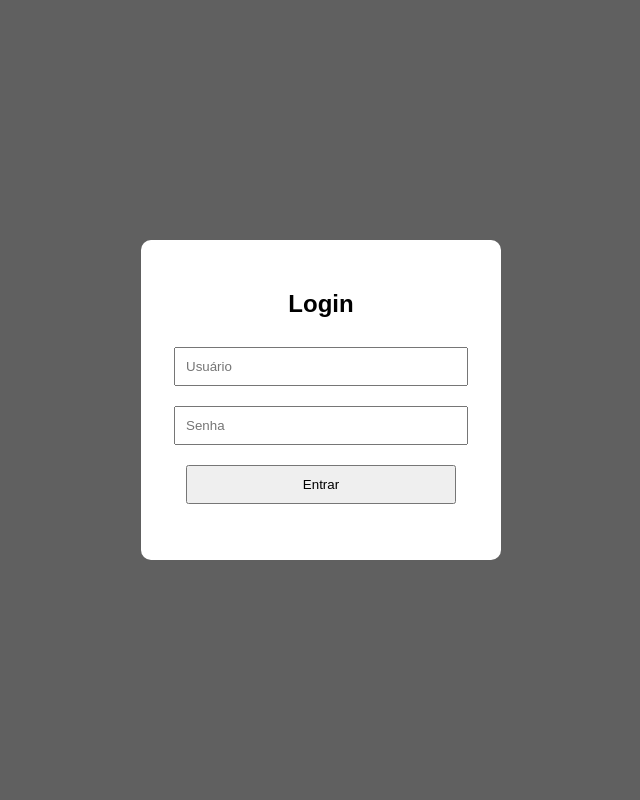
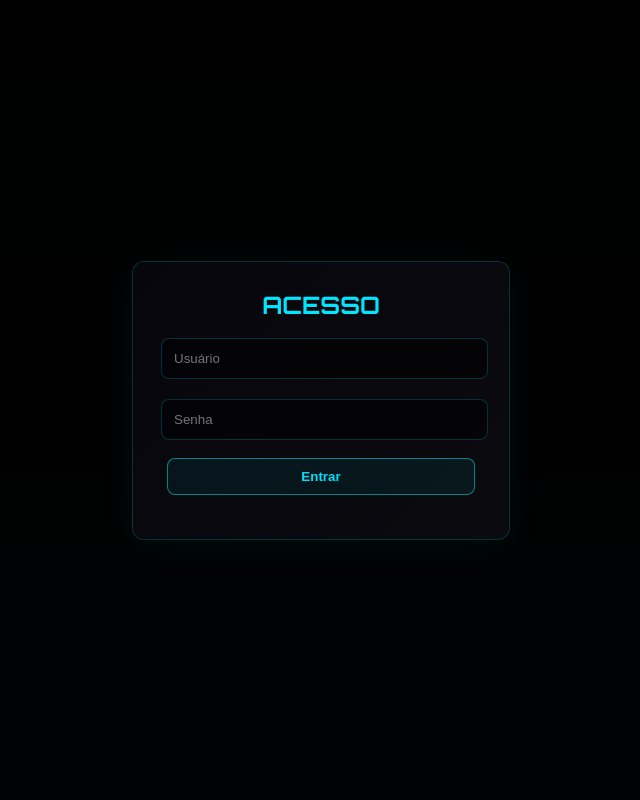
Before and after one commit to brunodratcu/RASPBERRY, a Flask app: page / in a window 1280 px wide. Shown: the whole page, without its empty margins (319-959 px from the left). Run offline with Flask 3, Linux system fonts and the light colour scheme.

Commit message:
alterando layout

```diff
--- a/magic_mirror_project/server/templates/index.html
+++ b/magic_mirror_project/server/templates/index.html
@@ -1,123 +1,227 @@
+<!-- templates/index.html -->
 <!DOCTYPE html>
 <html lang="pt-br">
 <head>
   <meta charset="UTF-8">
   <title>Magic Mirror - Eventos</title>
   <style>
+    @import url('https://fonts.googleapis.com/css2?family=Orbitron:wght@400;700&display=swap');
+
+    html,body{height:100%; margin:0;}
     body {
-      font-family: Arial, sans-serif;
-      background-color: #f0f0f0;
-      padding: 40px;
+      font-family: 'Orbitron', sans-serif;
+      background: linear-gradient(180deg, #020203 0%, #071018 100%);
+      color: #e6fbff;
+      display: flex;
+      align-items: center;
+      justify-content: center;
+      height: 100vh;
+      -webkit-font-smoothing:antialiased;
     }
 
+    /* POPUP */
     .popup {
       position: fixed;
       top: 0; left: 0;
       width: 100%; height: 100%;
-      background: rgba(0,0,0,0.6);
+      background: rgba(0, 0, 0, 0.86);
       display: flex;
       justify-content: center;
       align-items: center;
+      z-index: 1000;
     }
 
     .popup-content {
-      background: #fff;
-      padding: 30px;
-      border-radius: 10px;
+      background: linear-gradient(135deg, rgba(10,10,20,0.6), rgba(20,20,30,0.5));
+      padding: 28px;
+      border: 1px solid rgba(0,240,255,0.18);
+      box-shadow: 0 6px 40px rgba(0,240,255,0.05);
+      border-radius: 12px;
+      width: 320px;
       text-align: center;
-      width: 300px;
+      backdrop-filter: blur(4px);
     }
 
-    .popup-content input, .popup-content button {
-      width: 90%;
+    .popup-content input[type="text"],
+    .popup-content input[type="password"]{
+      width: 94%;
+      padding: 12px;
       margin: 10px 0;
-      padding: 10px;
+      border-radius: 8px;
+      border: 1px solid rgba(0,240,255,0.2);
+      background: rgba(0,0,0,0.45);
+      color: #e6fbff;
+      outline: none;
     }
 
+    .popup-content button {
+      margin-top: 8px;
+      padding: 10px 16px;
+      width: 96%;
+      border-radius: 8px;
+      border: 1px solid rgba(0,240,255,0.5);
+      background: rgba(0,240,255,0.06);
+      color: #00dfff;
+      cursor: pointer;
+      font-weight:700;
+    }
+
+    .popup-content h2 { margin: 0 0 8px; color: #00e6ff; }
+
+    /* MAIN PANEL */
     #formContainer {
       display: none;
-      background: white;
-      padding: 30px;
-      border-radius: 8px;
-      max-width: 500px;
-      margin: auto;
-      box-shadow: 0 2px 10px rgba(0,0,0,0.1);
+      width: 640px;
+      background: linear-gradient(180deg, rgba(5,8,12,0.6), rgba(8,12,18,0.5));
+      border-radius: 14px;
+      padding: 28px;
+      box-shadow: 0 10px 60px rgba(0,0,0,0.6);
+      border: 1px solid rgba(0,240,255,0.08);
     }
 
-    ul {
-      list-style: none;
-      padding: 0;
+    h2 { color: #00e6ff; margin-top:0; }
+
+    form#formEvento input[type="text"],
+    form#formEvento input[type="date"],
+    form#formEvento select {
+      width: 100%;
+      padding: 12px;
+      margin: 10px 0;
+      border-radius: 8px;
+      border: 1px solid rgba(0,240,255,0.12);
+      background: rgba(0,0,0,0.45);
+      color: #e6fbff;
     }
 
-    li {
-      display: flex;
-      justify-content: space-between;
-      padding: 8px;
-      border-bottom: 1px solid #ddd;
+    form#formEvento button {
+      padding: 12px;
+      width: 100%;
+      margin-top:8px;
+      border-radius: 8px;
+      border: 1px solid rgba(0,240,255,0.25);
+      background: rgba(0,240,255,0.04);
+      color: #00dfff;
+      font-weight:700;
+      cursor: pointer;
     }
 
+    #eventosHoje { margin-top: 18px; }
+
+    ul#listaEventos { list-style:none; padding:0; margin:0; }
+    ul#listaEventos li{
+      display:flex;
+      justify-content:space-between;
+      align-items:center;
+      padding:10px 14px;
+      border-bottom:1px solid rgba(0,240,255,0.04);
+      color:#e6fbff;
+      font-size:14px;
+    }
+
+    /* botão "x" transparente com letra azul elétrico */
     .delete-btn {
       background: transparent;
       border: none;
-      color: red;
-      font-weight: bold;
+      color: #00bfff; /* azul elétrico */
+      font-weight: 700;
       font-size: 18px;
       cursor: pointer;
+      opacity: 0.95;
+    }
+
+    #resetButton {
+      margin-top: 14px;
+      width: 100%;
+      padding: 12px;
+      border-radius: 8px;
+      border: 1px solid rgba(0,240,255,0.12);
+      background: transparent;
+      color: #00bfff; /* azul elétrico */
+      cursor: pointer;
+      font-weight:700;
+    }
+    #resetButton:hover { opacity: 0.9; }
+
+    #mensagemCadastro { color: #9fffdc; min-height:18px; margin-top:6px; }
+
+    /* pequeno responsive */
+    @media (max-width:700px){
+      #formContainer { width: 92%; }
+      .popup-content { width: 90%; }
     }
   </style>
 </head>
 <body>
 
+<!-- POPUP LOGIN (form para permitir Enter) -->
 <div class="popup" id="loginPopup">
-  <div class="popup-content">
-    <h2>Login</h2>
-    <input type="text" id="username" placeholder="Usuário">
-    <input type="password" id="password" placeholder="Senha">
-    <button onclick="fazerLogin()">Entrar</button>
-    <p id="loginStatus" style="color: red;"></p>
-  </div>
+  <form class="popup-content" id="formLogin" onsubmit="event.preventDefault(); fazerLogin();">
+    <h2>ACESSO</h2>
+    <input id="username" type="text" placeholder="Usuário" required autocomplete="username">
+    <input id="password" type="password" placeholder="Senha" required autocomplete="current-password">
+    <button type="submit">Entrar</button>
+    <p id="loginStatus" style="color:#ff6b6b;"></p>
+  </form>
 </div>
 
+<!-- PAINEL PRINCIPAL -->
 <div id="formContainer">
-  <h2>Cadastrar Evento</h2>
+  <h2>Magic Mirror — Eventos</h2>
+
   <form id="formEvento">
-    <input type="text" name="nome" placeholder="Nome do Evento" required><br>
-    <input type="date" name="data" required><br>
-    <input type="time" name="hora" required><br>
+    <label for="nome">Nome do Evento:</label>
+    <input type="text" name="nome" placeholder="Nome do Evento" required>
+    <!-- calendário nativo -->
+    <label for="data">Data do Evento:</label>
+    <input type="date" name="data" id="data" required>
+    <!-- campo de hora livre -->
+    <label for="hora">Hora do Evento:</label>
+    <input type="time" name="hora" id="hora" required>
+
+
     <button type="submit">Cadastrar</button>
-    <p id="mensagemCadastro" style="color: green;"></p>
+    <p id="mensagemCadastro"></p>
   </form>
 
   <div id="eventosHoje">
-    <h3>Eventos de Hoje:</h3>
+    <h3>Eventos de Hoje</h3>
     <ul id="listaEventos"></ul>
+    <button id="resetButton" onclick="limparHistorico()">🧨 Limpar Histórico de Eventos</button>
   </div>
 </div>
 
 <script>
-  async function fazerLogin() {
+  // Faz login e oculta popup
+  async function fazerLogin(){
+    document.getElementById("loginStatus").innerText = "";
     const username = document.getElementById("username").value;
     const password = document.getElementById("password").value;
 
+    try {
       const res = await fetch("/api/login", {
         method: "POST",
-      headers: { "Content-Type": "application/json" },
-      body: JSON.stringify({ username, password })
+        headers: {"Content-Type":"application/json"},
+        body: JSON.stringify({username, password})
       });
-
       const data = await res.json();
-
-    if (res.ok) {
+      if (res.ok && data.token){
         localStorage.setItem("token", data.token);
         document.getElementById("loginPopup").style.display = "none";
         document.getElementById("formContainer").style.display = "block";
         buscarEventosHoje();
       } else {
-      document.getElementById("loginStatus").innerText = data.message || "Erro ao fazer login";
+        document.getElementById("loginStatus").innerText = data.message || "Erro de login";
+      }
+    } catch (e) {
+      document.getElementById("loginStatus").innerText = "Erro de conexão";
+      console.error(e);
     }
   }
 
-  document.getElementById("formEvento").addEventListener("submit", async function (e) {
+  // Handle Enter in popup automatically since we're using a <form> with onsubmit
+
+  // Cadastro de evento
+  document.getElementById("formEvento").addEventListener("submit", async (e)=>{
     e.preventDefault();
     const form = e.target;
     const evento = {
@@ -125,81 +229,77 @@
       data: form.data.value,
       hora: form.hora.value
     };
-
     const token = localStorage.getItem("token");
     const res = await fetch("/api/eventos", {
       method: "POST",
-      headers: {
-        "Content-Type": "application/json",
-        "Authorization": `Bearer ${token}`
-      },
+      headers: {"Content-Type":"application/json","Authorization": `Bearer ${token}`},
       body: JSON.stringify(evento)
     });
-
-    const result = await res.json();
-
-    if (res.ok) {
-      document.getElementById("mensagemCadastro").innerText = "Evento cadastrado com sucesso!";
+    const json = await res.json();
+    const mensagemElem = document.getElementById("mensagemCadastro");
+    if (res.ok){
+      mensagemElem.innerText = "Evento cadastrado com sucesso!";
       form.reset();
       buscarEventosHoje();
+      setTimeout(()=> mensagemElem.innerText = "", 3000);
     } else {
-      document.getElementById("mensagemCadastro").innerText = result.message || "Erro ao cadastrar.";
+      mensagemElem.innerText = json.message || "Erro ao cadastrar";
     }
   });
 
-  async function buscarEventosHoje() {
+  // Buscar eventos do dia
+  async function buscarEventosHoje(){
     const token = localStorage.getItem("token");
-    const res = await fetch("/api/eventos-hoje", {
-      headers: { "Authorization": `Bearer ${token}` }
-    });
-
-    if (res.ok) {
+    if(!token) return;
+    try {
+      const res = await fetch("/api/eventos-hoje", { headers: {"Authorization": `Bearer ${token}`}});
+      if (!res.ok) { console.error("fetch eventos hoje", await res.text()); return; }
       const eventos = await res.json();
       const lista = document.getElementById("listaEventos");
       lista.innerHTML = "";
-      if (eventos.length === 0) {
+      if (eventos.length === 0){
         lista.innerHTML = "<li>Nenhum evento hoje.</li>";
       } else {
         eventos.forEach(ev => {
           const li = document.createElement("li");
           li.innerHTML = `
-            ${ev.nome} às ${ev.hora}
-            <button class="delete-btn" onclick="deletarEvento(${ev.id})">❌</button>
+            <span>${ev.nome} — ${ev.hora}</span>
+            <button class="delete-btn" onclick="deletarEvento(${ev.id})">✖</button>
           `;
           lista.appendChild(li);
         });
       }
+    } catch (e){
+      console.error("Erro buscarEventosHoje:", e);
     }
   }
 
-  async function deletarEvento(id) {
+  // Deletar único evento
+  async function deletarEvento(id){
     const token = localStorage.getItem("token");
-
-    if (!token) {
-      alert("Usuário não autenticado.");
-      return;
+    if(!token) { alert("Faça login"); return; }
+    if(!confirm("Excluir esse evento?")) return;
+    try {
+      const res = await fetch(`/api/eventos/${id}`, { method:"DELETE", headers: {"Authorization": `Bearer ${token}`}});
+      if (res.ok) buscarEventosHoje();
+      else alert("Falha ao excluir");
+    } catch (e) { alert("Erro de rede"); console.error(e); }
   }
 
+  // Limpar histórico (deleta todos)
+  async function limparHistorico(){
+    const token = localStorage.getItem("token");
+    if(!token) { alert("Faça login"); return; }
+    if(!confirm("Tem certeza que quer apagar todos os eventos?")) return;
     try {
-      const res = await fetch(`/api/eventos/${id}`, {
-        method: "DELETE",
-        headers: {
-          "Authorization": `Bearer ${token}`,
-          "Content-Type": "application/json"
+      const res = await fetch("/api/eventos", { method:"DELETE", headers: {"Authorization": `Bearer ${token}`}});
+      if (res.ok) { alert("Histórico apagado"); buscarEventosHoje(); }
+      else alert("Erro ao apagar");
+    } catch (e) { alert("Erro de rede"); console.error(e); }
   }
-      });
 
-      if (res.ok) {
-        buscarEventosHoje(); // recarrega lista
-      } else {
-        const data = await res.json();
-        alert("Erro ao excluir: " + (data.mensagem || res.statusText));
-      }
-    } catch (err) {
-      console.error("Erro de rede:", err);
-      alert("Erro de conexão com o servidor.");
-    }
-  }
+  // opcional: auto foco no campo username ao carregar
+  window.addEventListener("load", ()=> document.getElementById("username").focus());
 </script>
 
 </body>
```
Lines whose indentation alone changed are shown as unchanged.
